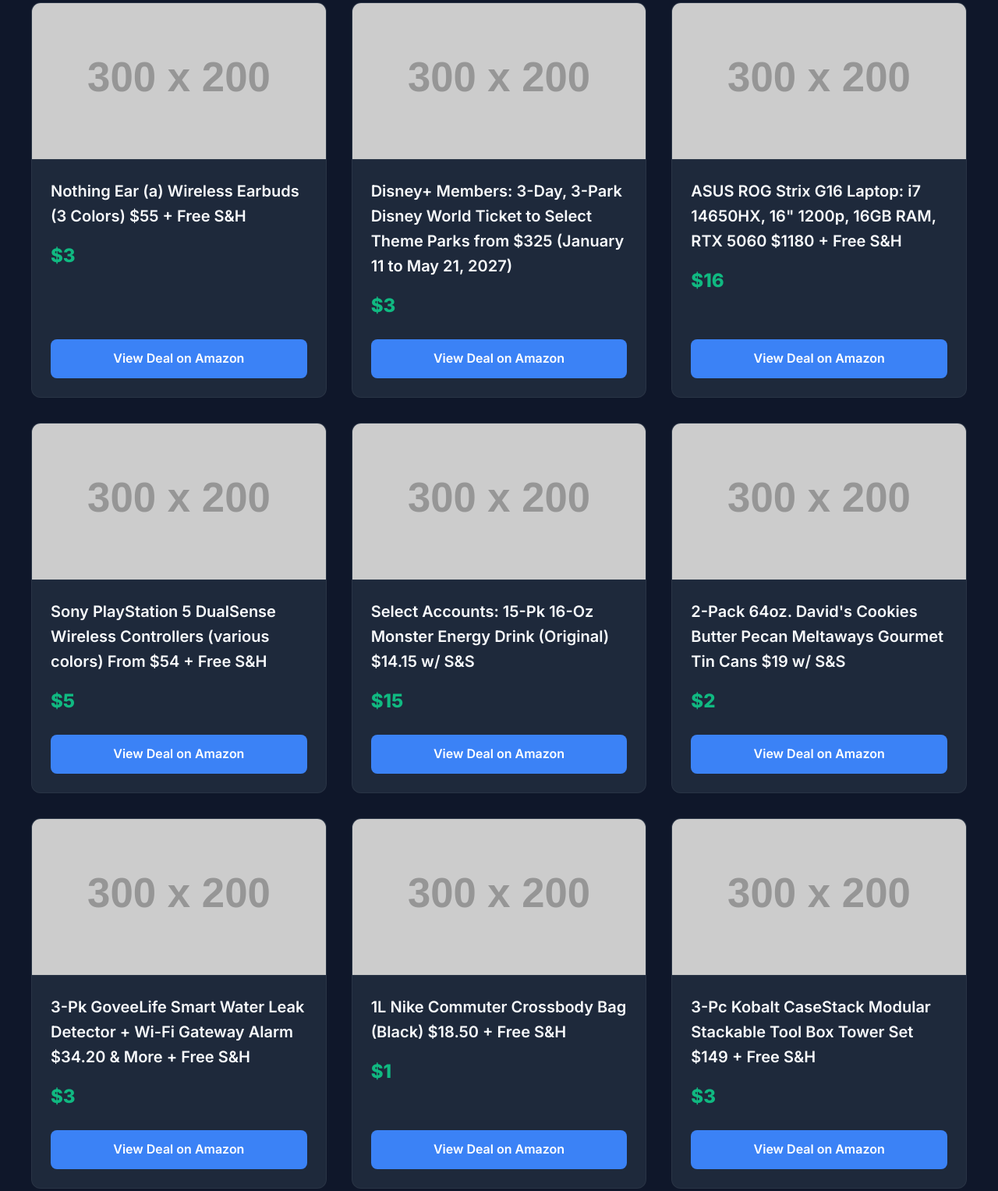
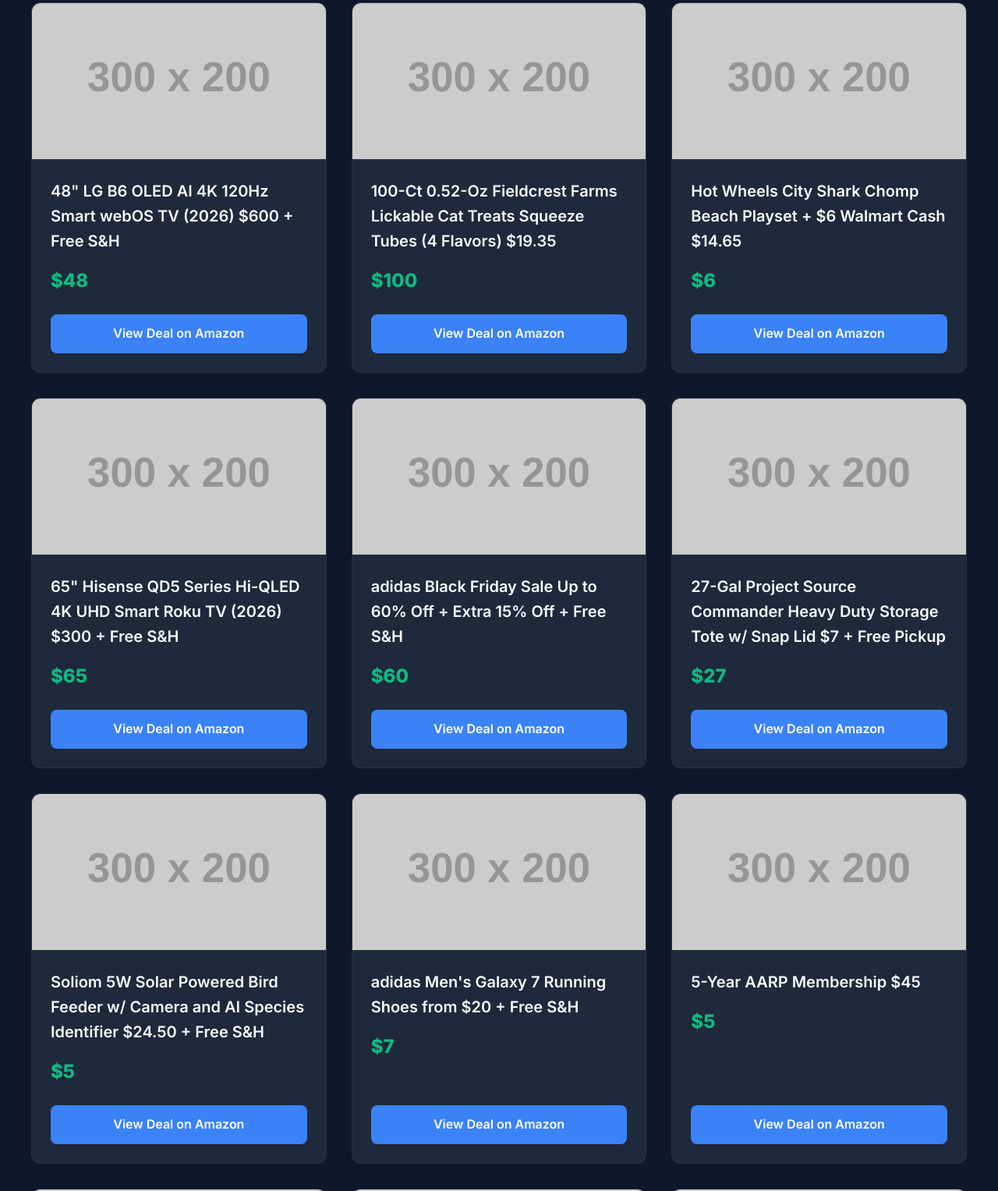
Before and after one commit to littlejosh1233/daily-deals, a plain HTML site: page docs/index.html in a window 1280 px wide. Shown: the part 228-1755 px from the top of the page at 78% size. Drawn offline with Linux system fonts and the light colour scheme; placeholder pictures from the web are drawn by us.

Commit message:
Auto-update daily deals Fri 11/20/2026

```diff
--- a/docs/index.html
+++ b/docs/index.html
@@ -157,63 +157,111 @@
 
     <header>
         <h1>Daily Tech Deals</h1>
-        <p class="subtitle">The best, hand-picked PC parts and gaming gear. Updated November 19, 2026, 04:00 PM.</p>
+        <p class="subtitle">The best, hand-picked PC parts and gaming gear. Updated November 20, 2026, 04:01 PM.</p>
     </header>
 
     <div class="container">
 
         <div class="card">
-            <img src="https://via.placeholder.com/300x200?text=Top+Deal" alt="Nothing Ear (a) Wireless Earbuds (3 Colors) $55 + Free S&H" class="card-img">
+            <img src="https://via.placeholder.com/300x200?text=Top+Deal" alt="48" LG B6 OLED AI 4K 120Hz Smart webOS TV (2026) $600 + Free S&H" class="card-img">
             <div class="card-content">
-                <h2 class="card-title">Nothing Ear (a) Wireless Earbuds (3 Colors) $55 + Free S&H</h2>
+                <h2 class="card-title">48" LG B6 OLED AI 4K 120Hz Smart webOS TV (2026) $600 + Free S&H</h2>
                 <div class="card-price-row">
                     <div>
-                        <span class="price">$3</span>
+                        <span class="price">$48</span>
 
                     </div>
 
                 </div>
                 <!-- This links to the product using YOUR affiliate tag -->
-                <a href="https://slickdeals.net/f/20301969-nothing-ear-a-true-wireless-anc-in-ear-earbuds-various-colors-55-free-shipping?utm_source=rss&utm_content=fp&utm_medium=RSS2?tag=little1233s-20" target="_blank" class="btn">View Deal on Amazon</a>
+                <a href="https://slickdeals.net/f/20356863-48-lg-b6-4k-120hz-oled-smart-webos-tv-599-99?utm_source=rss&utm_content=fp&utm_medium=RSS2?tag=little1233s-20" target="_blank" class="btn">View Deal on Amazon</a>
             </div>
         </div>
 
         <div class="card">
-            <img src="https://via.placeholder.com/300x200?text=Top+Deal" alt="Disney+ Members: 3-Day, 3-Park Disney World Ticket to Select Theme Parks from $325 (January 11 to May 21, 2027)" class="card-img">
+            <img src="https://via.placeholder.com/300x200?text=Top+Deal" alt="100-Ct 0.52-Oz Fieldcrest Farms Lickable Cat Treats Squeeze Tubes (4 Flavors) $19.35" class="card-img">
             <div class="card-content">
-                <h2 class="card-title">Disney+ Members: 3-Day, 3-Park Disney World Ticket to Select Theme Parks from $325 (January 11 to May 21, 2027)</h2>
+                <h2 class="card-title">100-Ct 0.52-Oz Fieldcrest Farms Lickable Cat Treats Squeeze Tubes (4 Flavors) $19.35</h2>
                 <div class="card-price-row">
                     <div>
-                        <span class="price">$3</span>
+                        <span class="price">$100</span>
 
                     </div>
 
                 </div>
                 <!-- This links to the product using YOUR affiliate tag -->
-                <a href="https://slickdeals.net/f/20328999-disney-subscribers-disney-world-ticket-offer-3-day-tickets-starting-at-325-tax-no-magic-kingdom-fyi-january-11-through-may-21-2027?utm_source=rss&utm_content=fp&utm_medium=RSS2?tag=little1233s-20" target="_blank" class="btn">View Deal on Amazon</a>
+                <a href="https://slickdeals.net/f/20357439-100-count-fieldcrest-farms-lickable-cat-treat-squeeze-tubes-variety-pack-chicken-tuna-duck-salmon-19-36-free-shipping-w-prime-or-on-35?utm_source=rss&utm_content=fp&utm_medium=RSS2?tag=little1233s-20" target="_blank" class="btn">View Deal on Amazon</a>
             </div>
         </div>
 
         <div class="card">
-            <img src="https://via.placeholder.com/300x200?text=Top+Deal" alt="ASUS ROG Strix G16 Laptop: i7 14650HX, 16" 1200p, 16GB RAM, RTX 5060 $1180 + Free S&H" class="card-img">
+            <img src="https://via.placeholder.com/300x200?text=Top+Deal" alt="Hot Wheels City Shark Chomp Beach Playset + $6 Walmart Cash $14.65" class="card-img">
             <div class="card-content">
-                <h2 class="card-title">ASUS ROG Strix G16 Laptop: i7 14650HX, 16" 1200p, 16GB RAM, RTX 5060 $1180 + Free S&H</h2>
+                <h2 class="card-title">Hot Wheels City Shark Chomp Beach Playset + $6 Walmart Cash $14.65</h2>
                 <div class="card-price-row">
                     <div>
-                        <span class="price">$16</span>
+                        <span class="price">$6</span>
 
                     </div>
 
                 </div>
                 <!-- This links to the product using YOUR affiliate tag -->
-                <a href="https://slickdeals.net/f/20344431-asus-rog-strix-g16-laptop-i7-14650hx-16-1200p-16gb-ram-rtx-5060-1180-free-s-h?utm_source=rss&utm_content=fp&utm_medium=RSS2?tag=little1233s-20" target="_blank" class="btn">View Deal on Amazon</a>
+                <a href="https://slickdeals.net/f/20344083-hot-wheels-city-shark-chomp-beach-playset-plus-6-walmart-rewards-cash-14-68?utm_source=rss&utm_content=fp&utm_medium=RSS2?tag=little1233s-20" target="_blank" class="btn">View Deal on Amazon</a>
             </div>
         </div>
 
         <div class="card">
-            <img src="https://via.placeholder.com/300x200?text=Top+Deal" alt="Sony PlayStation 5 DualSense Wireless Controllers (various colors) From $54 + Free S&H" class="card-img">
+            <img src="https://via.placeholder.com/300x200?text=Top+Deal" alt="65" Hisense QD5 Series Hi-QLED 4K UHD Smart Roku TV (2026) $300 + Free S&H" class="card-img">
             <div class="card-content">
-                <h2 class="card-title">Sony PlayStation 5 DualSense Wireless Controllers (various colors) From $54 + Free S&H</h2>
+                <h2 class="card-title">65" Hisense QD5 Series Hi-QLED 4K UHD Smart Roku TV (2026) $300 + Free S&H</h2>
+                <div class="card-price-row">
+                    <div>
+                        <span class="price">$65</span>
+
+                    </div>
+
+                </div>
+                <!-- This links to the product using YOUR affiliate tag -->
+                <a href="https://slickdeals.net/f/20301765-65-hisense-qd5-series-hi-qled-4k-uhd-smart-roku-tv-2026-300-free-s-h?utm_source=rss&utm_content=fp&utm_medium=RSS2?tag=little1233s-20" target="_blank" class="btn">View Deal on Amazon</a>
+            </div>
+        </div>
+
+        <div class="card">
+            <img src="https://via.placeholder.com/300x200?text=Top+Deal" alt="adidas Black Friday Sale Up to 60% Off + Extra 15% Off + Free S&H" class="card-img">
+            <div class="card-content">
+                <h2 class="card-title">adidas Black Friday Sale Up to 60% Off + Extra 15% Off + Free S&H</h2>
+                <div class="card-price-row">
+                    <div>
+                        <span class="price">$60</span>
+
+                    </div>
+
+                </div>
+                <!-- This links to the product using YOUR affiliate tag -->
+                <a href="https://slickdeals.net/f/20355708-adidas-black-friday-sale-up-to-60-off-free-shipping?utm_source=rss&utm_content=fp&utm_medium=RSS2?tag=little1233s-20" target="_blank" class="btn">View Deal on Amazon</a>
+            </div>
+        </div>
+
+        <div class="card">
+            <img src="https://via.placeholder.com/300x200?text=Top+Deal" alt="27-Gal Project Source Commander Heavy Duty Storage Tote w/ Snap Lid $7 + Free Pickup" class="card-img">
+            <div class="card-content">
+                <h2 class="card-title">27-Gal Project Source Commander Heavy Duty Storage Tote w/ Snap Lid $7 + Free Pickup</h2>
+                <div class="card-price-row">
+                    <div>
+                        <span class="price">$27</span>
+
+                    </div>
+
+                </div>
+                <!-- This links to the product using YOUR affiliate tag -->
+                <a href="https://slickdeals.net/f/20357973-lowes-project-source-commander-large-27-0-gallons-108-0-quarts-black-and-yellow-heavy-duty-stackable-tote-with-standard-snap-lid-44066-6-98?utm_source=rss&utm_content=fp&utm_medium=RSS2?tag=little1233s-20" target="_blank" class="btn">View Deal on Amazon</a>
+            </div>
+        </div>
+
+        <div class="card">
+            <img src="https://via.placeholder.com/300x200?text=Top+Deal" alt="Soliom 5W Solar Powered Bird Feeder w/ Camera and AI Species Identifier $24.50 + Free S&H" class="card-img">
+            <div class="card-content">
+                <h2 class="card-title">Soliom 5W Solar Powered Bird Feeder w/ Camera and AI Species Identifier $24.50 + Free S&H</h2>
                 <div class="card-price-row">
                     <div>
                         <span class="price">$5</span>
@@ -222,30 +270,46 @@
 
                 </div>
                 <!-- This links to the product using YOUR affiliate tag -->
-                <a href="https://slickdeals.net/f/20317353-sony-playstation-5-dualsense-wireless-controllers-various-colors-from-54-free-s-h?utm_source=rss&utm_content=fp&utm_medium=RSS2?tag=little1233s-20" target="_blank" class="btn">View Deal on Amazon</a>
+                <a href="https://slickdeals.net/f/20357850-soliom-bf08-2k-smart-bird-feeder-with-camera-solar-powered-2-7l-24-5?utm_source=rss&utm_content=fp&utm_medium=RSS2?tag=little1233s-20" target="_blank" class="btn">View Deal on Amazon</a>
             </div>
         </div>
 
         <div class="card">
-            <img src="https://via.placeholder.com/300x200?text=Top+Deal" alt="Select Accounts: 15-Pk 16-Oz Monster Energy Drink (Original) $14.15 w/ S&S" class="card-img">
+            <img src="https://via.placeholder.com/300x200?text=Top+Deal" alt="adidas Men's Galaxy 7 Running Shoes from $20 + Free S&H" class="card-img">
             <div class="card-content">
-                <h2 class="card-title">Select Accounts: 15-Pk 16-Oz Monster Energy Drink (Original) $14.15 w/ S&S</h2>
+                <h2 class="card-title">adidas Men's Galaxy 7 Running Shoes from $20 + Free S&H</h2>
                 <div class="card-price-row">
                     <div>
-                        <span class="price">$15</span>
+                        <span class="price">$7</span>
 
                     </div>
 
                 </div>
                 <!-- This links to the product using YOUR affiliate tag -->
-                <a href="https://slickdeals.net/f/20347554-sns-ac-14-15-or-12-48-15-pack-16-oz-monster-energy-drink-original-at-amazon-94-3-each?utm_source=rss&utm_content=fp&utm_medium=RSS2?tag=little1233s-20" target="_blank" class="btn">View Deal on Amazon</a>
+                <a href="https://slickdeals.net/f/20347962-adidas-men-s-galaxy-7-running-shoes-from-20-free-s-h?utm_source=rss&utm_content=fp&utm_medium=RSS2?tag=little1233s-20" target="_blank" class="btn">View Deal on Amazon</a>
             </div>
         </div>
 
         <div class="card">
-            <img src="https://via.placeholder.com/300x200?text=Top+Deal" alt="2-Pack 64oz. David's Cookies Butter Pecan Meltaways Gourmet Tin Cans $19 w/ S&S" class="card-img">
+            <img src="https://via.placeholder.com/300x200?text=Top+Deal" alt="5-Year AARP Membership $45" class="card-img">
             <div class="card-content">
-                <h2 class="card-title">2-Pack 64oz. David's Cookies Butter Pecan Meltaways Gourmet Tin Cans $19 w/ S&S</h2>
+                <h2 class="card-title">5-Year AARP Membership $45</h2>
+                <div class="card-price-row">
+                    <div>
+                        <span class="price">$5</span>
+
+                    </div>
+
+                </div>
+                <!-- This links to the product using YOUR affiliate tag -->
+                <a href="https://slickdeals.net/f/20327823-aarp-5-year-membership-45-9-year?utm_source=rss&utm_content=fp&utm_medium=RSS2?tag=little1233s-20" target="_blank" class="btn">View Deal on Amazon</a>
+            </div>
+        </div>
+
+        <div class="card">
+            <img src="https://via.placeholder.com/300x200?text=Top+Deal" alt="2-Pk Men's Hawke & Co. Ember Shield Zip-up Tactical Hoodies (various) $30 + Free S&H" class="card-img">
+            <div class="card-content">
+                <h2 class="card-title">2-Pk Men's Hawke & Co. Ember Shield Zip-up Tactical Hoodies (various) $30 + Free S&H</h2>
                 <div class="card-price-row">
                     <div>
                         <span class="price">$2</span>
@@ -254,62 +318,14 @@
 
                 </div>
                 <!-- This links to the product using YOUR affiliate tag -->
-                <a href="https://slickdeals.net/f/20347899-sns-18-99-or-16-99-2-pack-64oz-david-s-cookies-butter-pecan-meltaways-gourmet-tin-cans-at-amazon?utm_source=rss&utm_content=fp&utm_medium=RSS2?tag=little1233s-20" target="_blank" class="btn">View Deal on Amazon</a>
+                <a href="https://slickdeals.net/f/20357589-2-pack-men-s-hawke-co-ember-shield-zip-up-tactical-hoodies-7-color-packs-s-to-l-29-99-free-shipping?utm_source=rss&utm_content=fp&utm_medium=RSS2?tag=little1233s-20" target="_blank" class="btn">View Deal on Amazon</a>
             </div>
         </div>
 
         <div class="card">
-            <img src="https://via.placeholder.com/300x200?text=Top+Deal" alt="3-Pk GoveeLife Smart Water Leak Detector + Wi-Fi Gateway Alarm $34.20 & More + Free S&H" class="card-img">
+            <img src="https://via.placeholder.com/300x200?text=Top+Deal" alt="Panasonic Men's ARC5 5-Blade Electric Shaver (Silver) + MultiShape Clipper Kit $130 & More + Free S&H" class="card-img">
             <div class="card-content">
-                <h2 class="card-title">3-Pk GoveeLife Smart Water Leak Detector + Wi-Fi Gateway Alarm $34.20 & More + Free S&H</h2>
-                <div class="card-price-row">
-                    <div>
-                        <span class="price">$3</span>
-
-                    </div>
-
-                </div>
-                <!-- This links to the product using YOUR affiliate tag -->
-                <a href="https://slickdeals.net/f/20321130-3-pk-goveelife-smart-water-leak-detector-wifi-gateway-alarm-34-20-more-free-shipping?utm_source=rss&utm_content=fp&utm_medium=RSS2?tag=little1233s-20" target="_blank" class="btn">View Deal on Amazon</a>
-            </div>
-        </div>
-
-        <div class="card">
-            <img src="https://via.placeholder.com/300x200?text=Top+Deal" alt="1L Nike Commuter Crossbody Bag (Black) $18.50 + Free S&H" class="card-img">
-            <div class="card-content">
-                <h2 class="card-title">1L Nike Commuter Crossbody Bag (Black) $18.50 + Free S&H</h2>
-                <div class="card-price-row">
-                    <div>
-                        <span class="price">$1</span>
-
-                    </div>
-
-                </div>
-                <!-- This links to the product using YOUR affiliate tag -->
-                <a href="https://slickdeals.net/f/20321715-1l-nike-commuter-crossbody-bag-black-18-50-free-shipping?utm_source=rss&utm_content=fp&utm_medium=RSS2?tag=little1233s-20" target="_blank" class="btn">View Deal on Amazon</a>
-            </div>
-        </div>
-
-        <div class="card">
-            <img src="https://via.placeholder.com/300x200?text=Top+Deal" alt="3-Pc Kobalt CaseStack Modular Stackable Tool Box Tower Set $149 + Free S&H" class="card-img">
-            <div class="card-content">
-                <h2 class="card-title">3-Pc Kobalt CaseStack Modular Stackable Tool Box Tower Set $149 + Free S&H</h2>
-                <div class="card-price-row">
-                    <div>
-                        <span class="price">$3</span>
-
-                    </div>
-
-                </div>
-                <!-- This links to the product using YOUR affiliate tag -->
-                <a href="https://slickdeals.net/f/20325906-149-fs-kobalt-casestack-3-piece-modular-tool-box-tower-set-lowe-s?utm_source=rss&utm_content=fp&utm_medium=RSS2?tag=little1233s-20" target="_blank" class="btn">View Deal on Amazon</a>
-            </div>
-        </div>
-
-        <div class="card">
-            <img src="https://via.placeholder.com/300x200?text=Top+Deal" alt="NZXT H5 Flow RGB Compact ATX Mid-Tower Case: Black $70, White $60 + Free S&H" class="card-img">
-            <div class="card-content">
-                <h2 class="card-title">NZXT H5 Flow RGB Compact ATX Mid-Tower Case: Black $70, White $60 + Free S&H</h2>
+                <h2 class="card-title">Panasonic Men's ARC5 5-Blade Electric Shaver (Silver) + MultiShape Clipper Kit $130 & More + Free S&H</h2>
                 <div class="card-price-row">
                     <div>
                         <span class="price">$5</span>
@@ -318,39 +334,23 @@
 
                 </div>
                 <!-- This links to the product using YOUR affiliate tag -->
-                <a href="https://slickdeals.net/f/20321817-69-99-nzxt-h5-flow-rgb-compact-atx-mid-tower-pc-case-black-at-amazon?utm_source=rss&utm_content=fp&utm_medium=RSS2?tag=little1233s-20" target="_blank" class="btn">View Deal on Amazon</a>
+                <a href="https://slickdeals.net/f/20358474-panasonic-arc5-5-blade-electric-shaver-blue-109-99-more-free-shipping?utm_source=rss&utm_content=fp&utm_medium=RSS2?tag=little1233s-20" target="_blank" class="btn">View Deal on Amazon</a>
             </div>
         </div>
 
         <div class="card">
-            <img src="https://via.placeholder.com/300x200?text=Top+Deal" alt="DJI Mic Mini Wireless Lavalier Microphone w/ 2x TX + 1x RX + Charging Case $79 + Free S&H & More" class="card-img">
+            <img src="https://via.placeholder.com/300x200?text=Top+Deal" alt="12-Oz YETI Rambler Travel Bottle (4 Colors) $16.80" class="card-img">
             <div class="card-content">
-                <h2 class="card-title">DJI Mic Mini Wireless Lavalier Microphone w/ 2x TX + 1x RX + Charging Case $79 + Free S&H & More</h2>
+                <h2 class="card-title">12-Oz YETI Rambler Travel Bottle (4 Colors) $16.80</h2>
                 <div class="card-price-row">
                     <div>
-                        <span class="price">$2</span>
+                        <span class="price">$12</span>
 
                     </div>
 
                 </div>
                 <!-- This links to the product using YOUR affiliate tag -->
-                <a href="https://slickdeals.net/f/20335386-dji-mic-mini-2-tx-1-rx-charging-case-ultralight-detail-rich-audio-more-79?utm_source=rss&utm_content=fp&utm_medium=RSS2?tag=little1233s-20" target="_blank" class="btn">View Deal on Amazon</a>
-            </div>
-        </div>
-
-        <div class="card">
-            <img src="https://via.placeholder.com/300x200?text=Top+Deal" alt="Shinobi: Art of Vengeance Deluxe Edition (Switch 2 Game-Key Card) $25" class="card-img">
-            <div class="card-content">
-                <h2 class="card-title">Shinobi: Art of Vengeance Deluxe Edition (Switch 2 Game-Key Card) $25</h2>
-                <div class="card-price-row">
-                    <div>
-                        <span class="price">$2</span>
-
-                    </div>
-
-                </div>
-                <!-- This links to the product using YOUR affiliate tag -->
-                <a href="https://slickdeals.net/f/20340168-shinobi-art-of-vengeance-deluxe-edition-nintendo-switch-2-24-99-free-shipping-w-prime-or-on-35?utm_source=rss&utm_content=fp&utm_medium=RSS2?tag=little1233s-20" target="_blank" class="btn">View Deal on Amazon</a>
+                <a href="https://slickdeals.net/f/20343069-12-oz-yeti-rambler-travel-bottle-4-colors-16-80?utm_source=rss&utm_content=fp&utm_medium=RSS2?tag=little1233s-20" target="_blank" class="btn">View Deal on Amazon</a>
             </div>
         </div>
 
```
